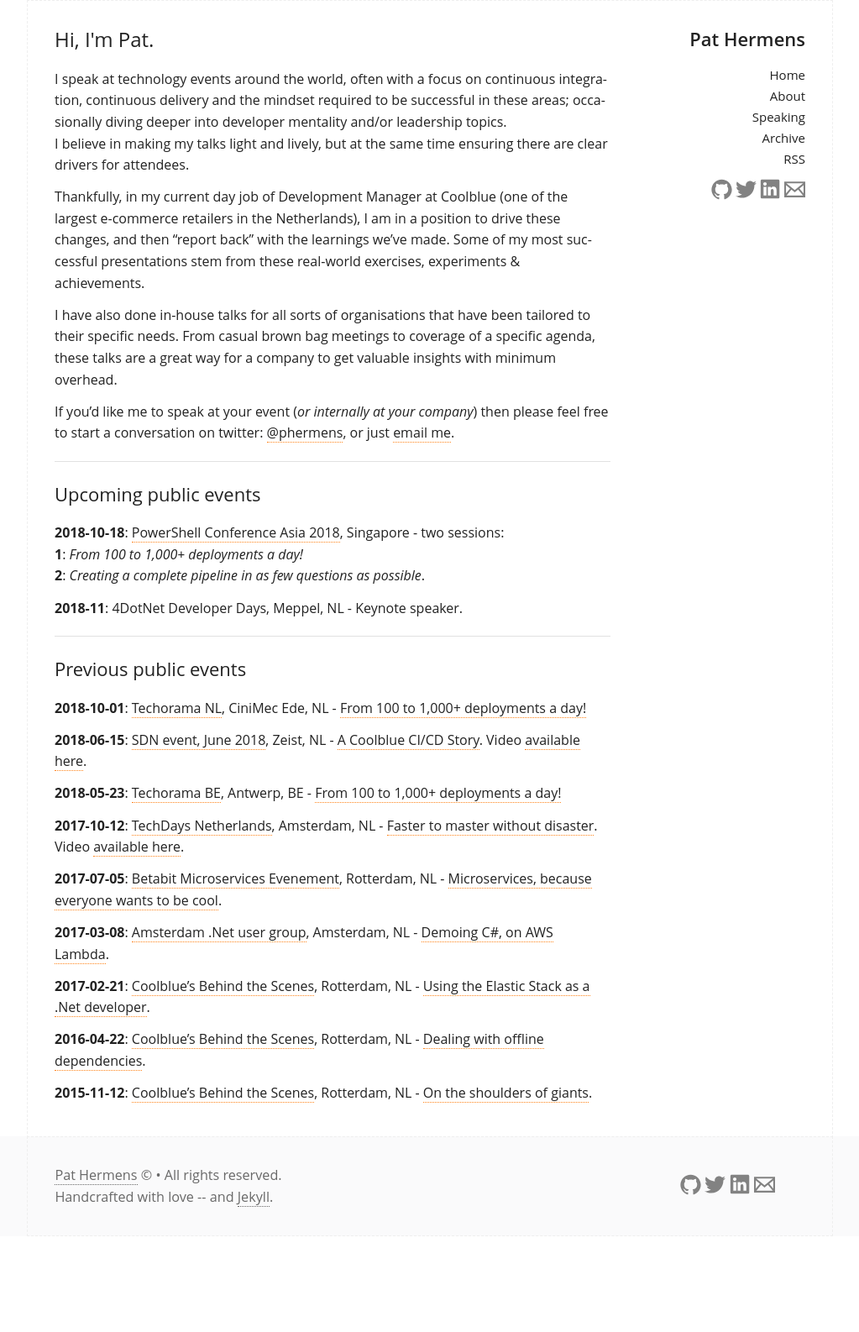
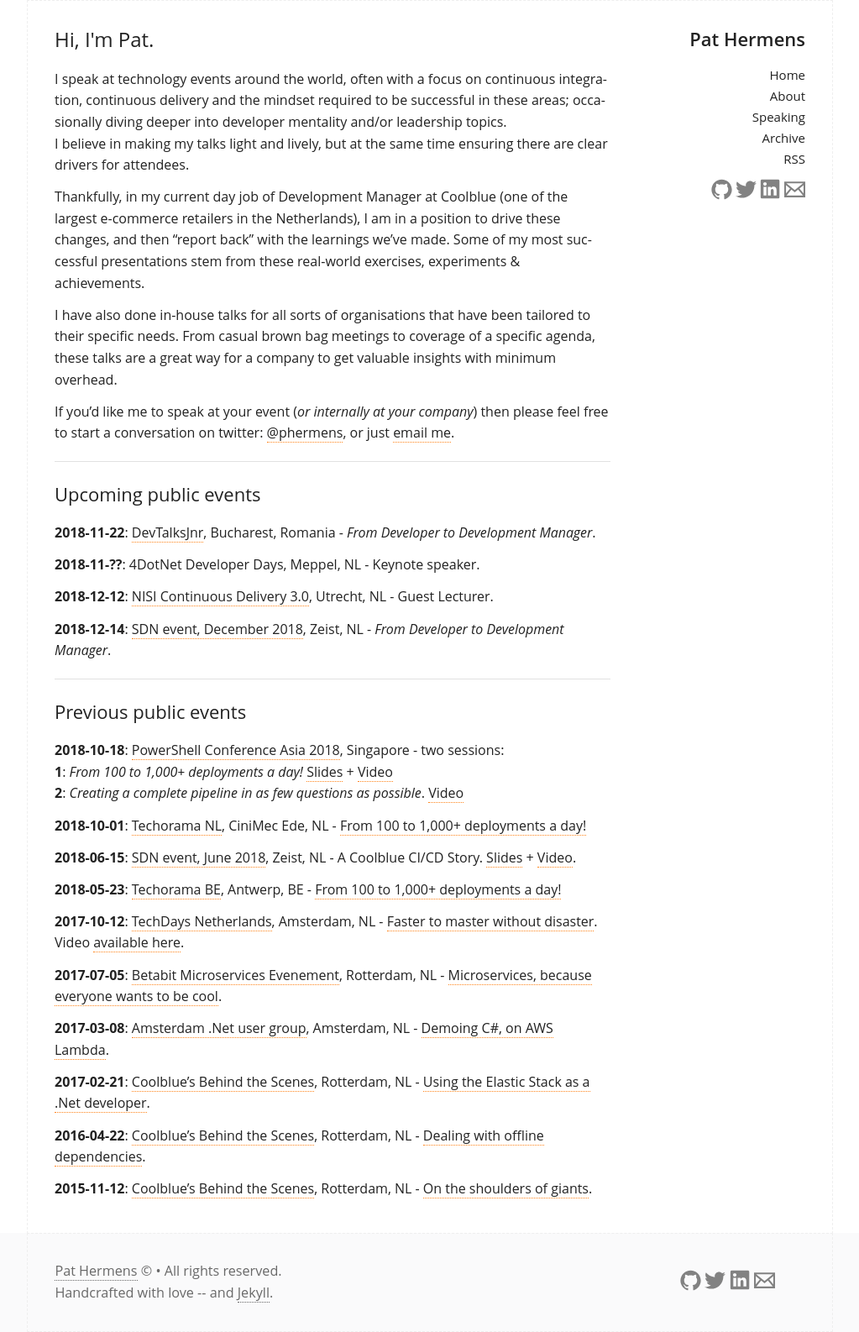
Before and after one commit to PHeonix25/PHeonix25.github.io, a Jekyll site: the page built from speaking.md, in a window 1280 px wide. Shown: the whole page at 84% size, without its empty margins (128-1151 px from the left). Built offline with Jekyll 4.4.1, drawn with Linux system fonts in a browser that asks for light colours; before the commit the page ends 1472 px from its top, so only the background shows below that.

Commit message:
Updated speaking page with latest videos

```diff
--- a/speaking.md
+++ b/speaking.md
@@ -17,19 +17,25 @@
 
 ## Upcoming public events
 
-**2018-10-18**: [PowerShell Conference Asia 2018](http://psconf.asia), Singapore - two sessions:
-**1**: _From 100 to 1,000+ deployments a day!_
-**2**: _Creating a complete pipeline in as few questions as possible_.
+**2018-11-22**: [DevTalksJnr](http://www.devtalks.ro/bucharest/devtalksjr/), Bucharest, Romania - _From Developer to Development Manager_.
 
-**2018-11**: 4DotNet Developer Days, Meppel, NL - Keynote speaker.
+**2018-11-??**: 4DotNet Developer Days, Meppel, NL - Keynote speaker.
+
+**2018-12-12**: [NISI Continuous Delivery 3.0](https://nisi.nl/cd30-cursus-in-het-kort), Utrecht, NL - Guest Lecturer.
+
+**2018-12-14**: [SDN event, December 2018](https://www.sdn.nl/EVENTS/14-december-2018), Zeist, NL - _From Developer to Development Manager_.
 
 ----
 
 ## Previous public events
 
+**2018-10-18**: [PowerShell Conference Asia 2018](http://psconf.asia), Singapore - two sessions:
+**1**: _From 100 to 1,000+ deployments a day!_ [Slides](https://speakerdeck.com/pheonix25/from-100-to-1000-plus-deployments-a-day-psconfasia-edition) + [Video](https://livestream.com/gaelcolas/PSConfAsia/videos/182072584)
+**2**: _Creating a complete pipeline in as few questions as possible_. [Video](https://livestream.com/gaelcolas/PSConfAsia/videos/182707065)
+
 **2018-10-01**: [Techorama NL](https://techorama.nl), CiniMec Ede, NL - [From 100 to 1,000+ deployments a day!](https://speakerdeck.com/pheonix25/from-100-to-1000-plus-deployments-a-day-techoramanl-editie)
 
-**2018-06-15**: [SDN event, June 2018](https://www.sdn.nl/EVENTS/15-juni-2018), Zeist, NL - [A Coolblue CI/CD Story](https://speakerdeck.com/pheonix25/cd-story). Video [available here](https://youtu.be/_RrFmdjt1-A).
+**2018-06-15**: [SDN event, June 2018](https://www.sdn.nl/EVENTS/15-juni-2018), Zeist, NL - A Coolblue CI/CD Story. [Slides](https://speakerdeck.com/pheonix25/cd-story) + [Video](https://youtu.be/_RrFmdjt1-A).
 
 **2018-05-23**: [Techorama BE](https://techoramabelgium2018.sched.com/event/DjAe), Antwerp, BE - [From 100 to 1,000+ deployments a day!](https://speakerdeck.com/pheonix25/from-100-to-1-000-plus-deployments-a-day-techorama-edition)
 
```
